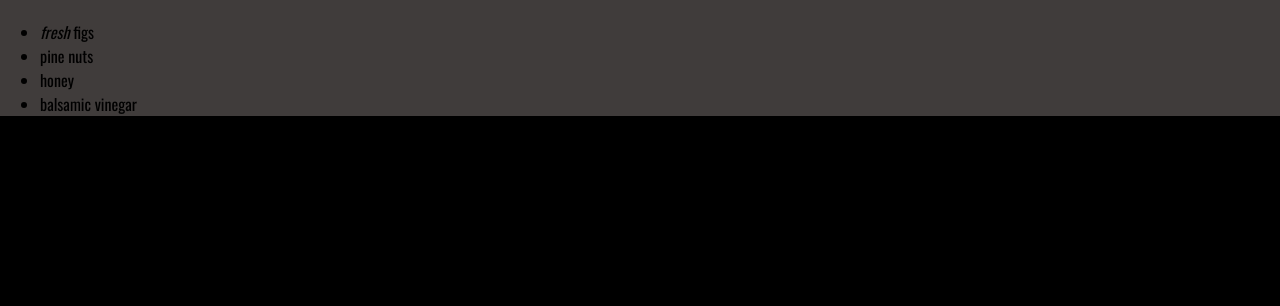
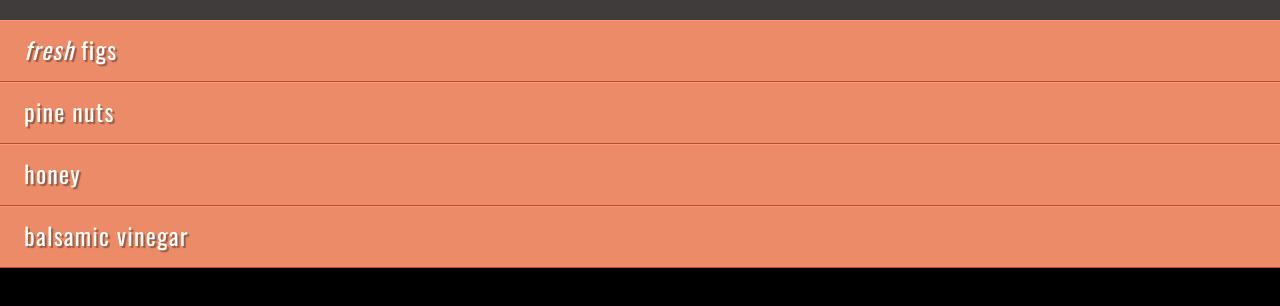
Before and after one commit to ReAnimatedMando/DOM_Example, a plain HTML site: page index.html in a window 1280 px wide. Shown: the part 164-470 px from the top of the page. Drawn offline with nearby package versions, Linux system fonts and the light colour scheme.

Commit message:
DOM css
added styles to list items

```diff
--- a/styles.css
+++ b/styles.css
@@ -49,3 +49,24 @@ h2 span {
     margin-left: 5px;
     padding: 4px 0 0 4px;
 }
+
+ul {
+    background-color: #584f4d;
+    border: none;
+    padding: 0;
+    margin: 0;
+}
+
+li {
+    background-color: #ec8b68;
+    color: #fff;
+    border-top: 1px solid #fe9772;
+    border-bottom: 1px solid #9f593f;
+    font-size: 24px;
+    letter-spacing: .05em;
+    list-style-type: none;
+    text-shadow: 2px 2px 1px #9f593f;
+    height: 50px;
+    padding-left: 1em;
+    padding-top: 10px;
+}
```
